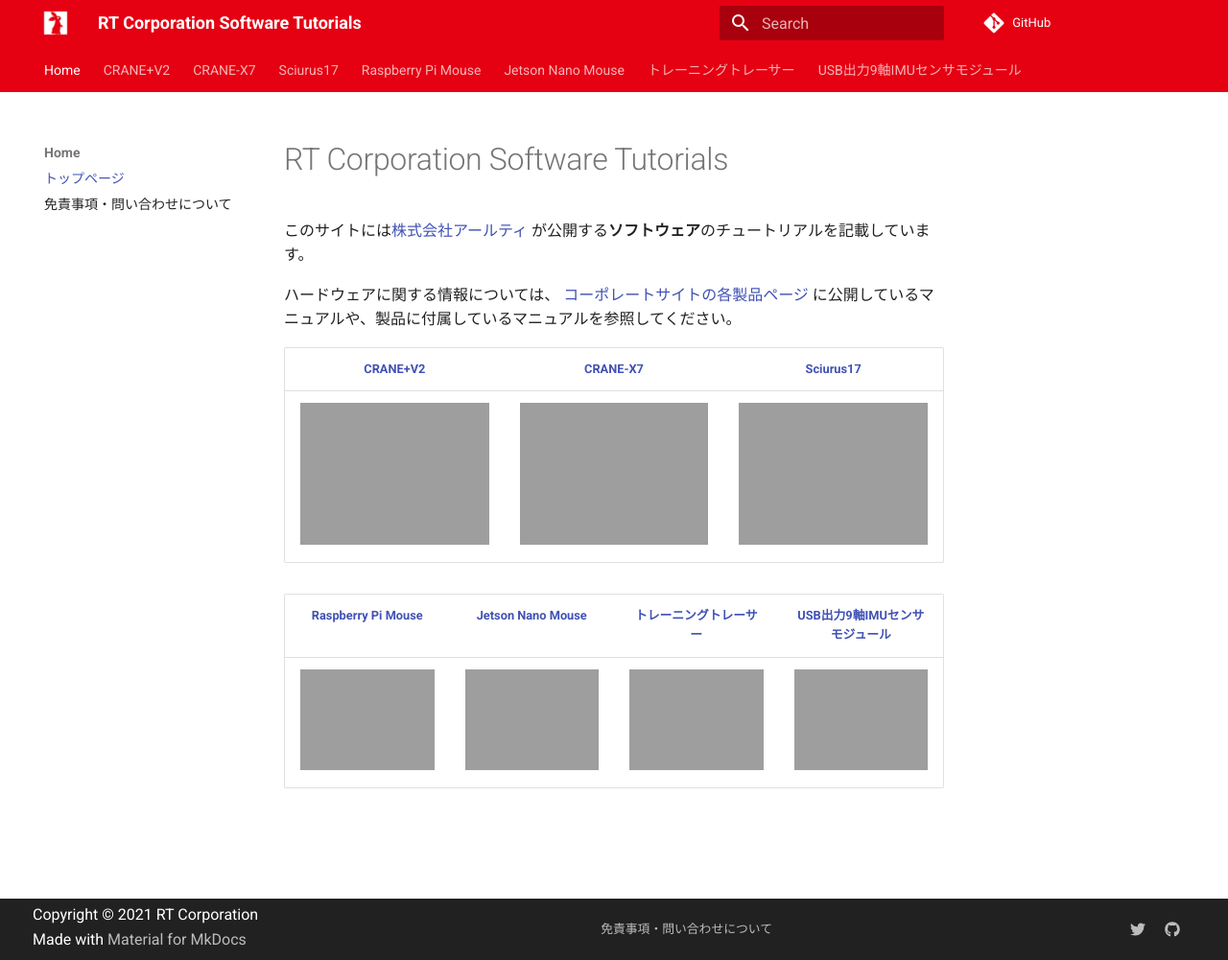
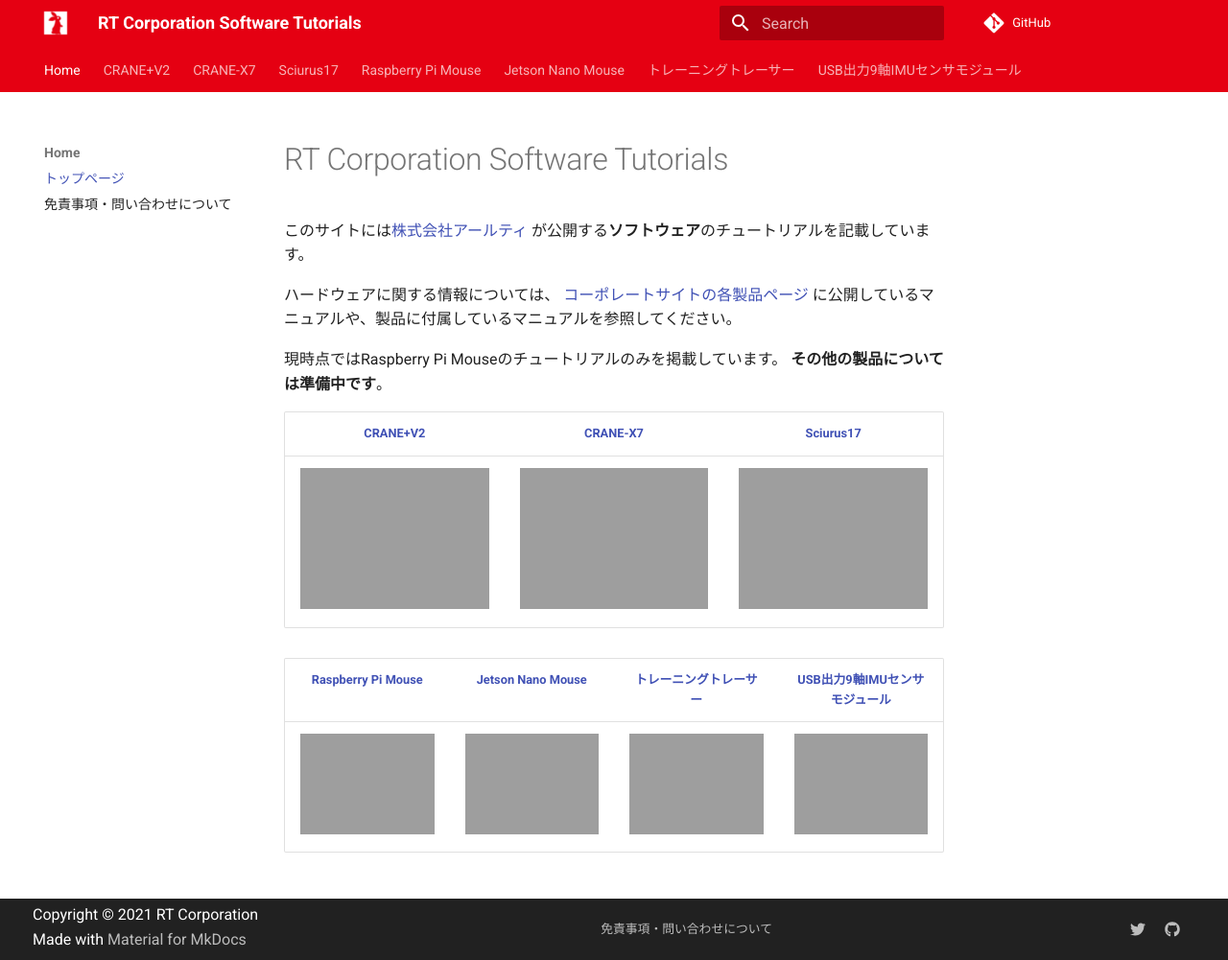
Before and after one commit to rt-net/tutorials, an MkDocs documentation site: the page built from docs/index.md, in a window 1280 px wide and 1001 px high. Shown: the whole window at 96% size. Built offline with MkDocs 1.6.1 and Material for MkDocs 9.7.7, drawn with Linux system fonts in a browser that asks for light colours; comment, search, counter and statistics services are not loaded.

Commit message:
Update index.md

```diff
--- a/docs/index.md
+++ b/docs/index.md
@@ -6,6 +6,9 @@
 ハードウェアに関する情報については、
 [コーポレートサイトの各製品ページ](https://rt-net.jp/works_category/allproducts/){target=_blank rel=noopener}
 に公開しているマニュアルや、製品に付属しているマニュアルを参照してください。
+
+現時点ではRaspberry Pi Mouseのチュートリアルのみを掲載しています。
+**その他の製品については準備中です**。
 
 | [CRANE+V2][CRV2DOC] | [CRANE-X7][CRX7DOC] | [Sciurus17][SC17DOC] |
 | :---: | :---: | :---: |
```
